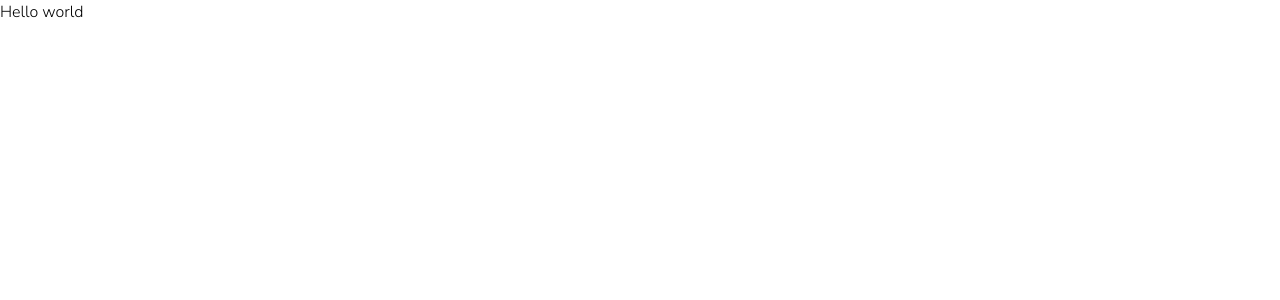
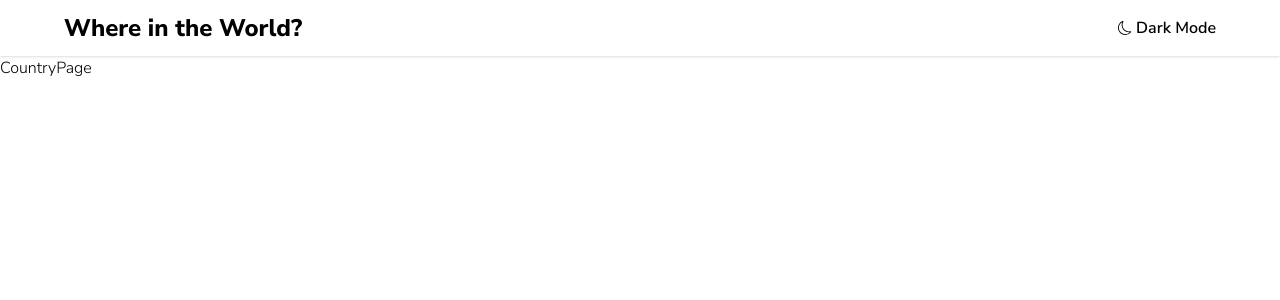
Before and after one commit to dileep9490/rest-countries-react-app, a React (Create React App) app: page /country in a window 1280 px wide. Shown: the top 300 px of the page. Built offline with nearby package versions, Linux system fonts and the light colour scheme.

Commit message:
added router

```diff
--- a/package.json
+++ b/package.json
@@ -8,6 +8,8 @@
     "@testing-library/user-event": "^13.5.0",
     "react": "^18.2.0",
     "react-dom": "^18.2.0",
+    "react-icons": "^4.4.0",
+    "react-router-dom": "^6.4.2",
     "react-scripts": "5.0.1",
     "web-vitals": "^2.1.4"
   },
--- a/src/App.js
+++ b/src/App.js
@@ -1,5 +1,20 @@
+import Navbar from "./components/Navbar";
+import CountryPage from "./pages/CountryPage";
+import HomePage from "./pages/HomePage";
+import { BrowserRouter, Routes, Route } from "react-router-dom";
+
 function App() {
-	return <h1>Hello world</h1>;
+	return (
+		<>
+			<Navbar />
+			<BrowserRouter>
+				<Routes>
+					<Route path="/" element={<HomePage />} />
+					<Route path="/country" element={<CountryPage />} />
+				</Routes>
+			</BrowserRouter>
+		</>
+	);
 }
 
 export default App;
--- /dev/null
+++ b/src/pages/CountryPage.jsx
@@ -0,0 +1,9 @@
+import React from 'react'
+
+const CountryPage = () => {
+  return (
+    <div>CountryPage</div>
+  )
+}
+
+export default CountryPage
```
Also changed, not shown: 1 other file (tests, documents, lock files or other folders).
